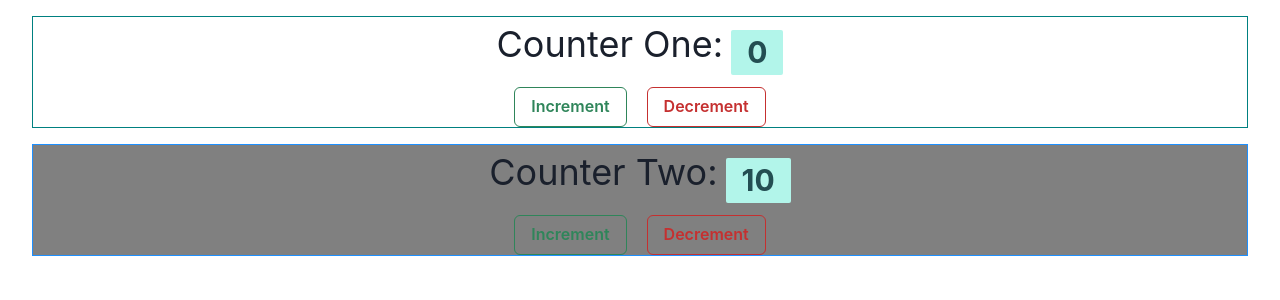
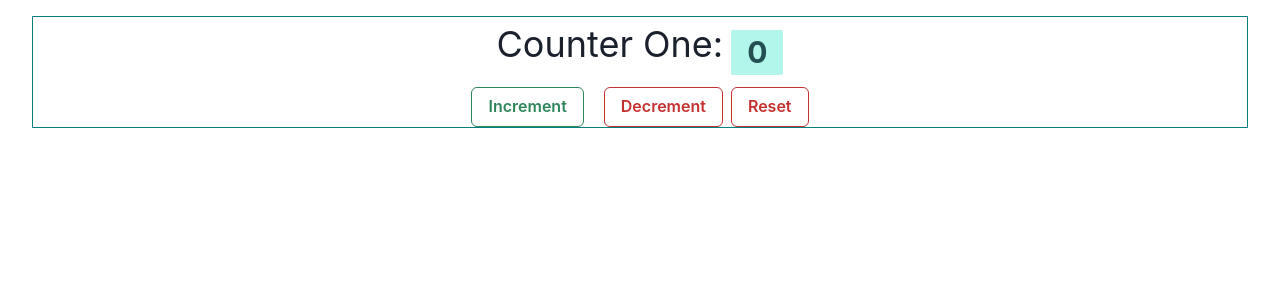
Before and after one commit to codewithghani/react-fundamentals, a React (Vite) app: page / in a window 1280 px wide. Shown: the top 300 px of the page. Built offline with nearby package versions, Linux system fonts and the light colour scheme.

Commit message:
implementing counter again

```diff
--- a/src/components/Counter.tsx
+++ b/src/components/Counter.tsx
@@ -1,25 +1,31 @@
-import { Badge, Box, Button, Flex, HStack, Text } from "@chakra-ui/react";
-import { useReducer } from "react";
+import { Badge, Button, Flex, HStack, Text } from "@chakra-ui/react";
+import React, { useReducer } from "react";
 
+type updateAction = { type: "increment" | "decrement"; payload: number };
+type resetAction = { type: "reset" };
+type CounterAction = updateAction | resetAction;
+type CounterState = { count: number };
+
+export const CountStateContext = React.createContext({ state: 0 });
+
+const reducer = (state: CounterState, action: CounterAction): CounterState => {
+  switch (action.type) {
+    case "increment":
+      return { count: state.count + action.payload };
+    case "decrement":
+      return { count: state.count - action.payload };
+    case "reset":
+      return initialState;
+    default:
+      return state;
+  }
+};
+const initialState = {
+  count: 0,
+};
 const Counter = () => {
-  const reducer = (state, action) => {
-    switch (action.type) {
-      case "INCREMENT":
-        return { ...state, counterone: state.counterone + 1 };
-      case "DECREMENT":
-        return { ...state, counterone: state.counterone - 1 };
-      case "INCREMENT2":
-        return { ...state, countertwo: state.countertwo + 1 };
-      case "DECREMENT2":
-        return { ...state, countertwo: state.countertwo - 1 };
-      default:
-        return state;
-    }
-  };
-  const [count, dispatch] = useReducer(reducer, {
-    counterone: 0,
-    countertwo: 10,
-  });
+  const [state, dispatch] = useReducer(reducer, initialState);
+
   return (
     <>
       <Flex
@@ -31,7 +37,7 @@ const Counter = () => {
         <HStack>
           <Text fontSize={"4xl"}>Counter One: </Text>
           <Badge paddingX={4} fontSize={"3xl"} colorScheme="teal">
-            {count.counterone}
+            {state.count}
           </Badge>
         </HStack>
         <HStack>
@@ -39,46 +45,23 @@ const Counter = () => {
             variant={"outline"}
             colorScheme="green"
             marginRight={3}
-            onClick={() => dispatch({ type: "INCREMENT" })}
+            onClick={() => dispatch({ type: "increment", payload: 3 })}
           >
             Increment
           </Button>
           <Button
             variant={"outline"}
             colorScheme="red"
-            onClick={() => dispatch({ type: "DECREMENT" })}
+            onClick={() => dispatch({ type: "decrement", payload: 3 })}
           >
             Decrement
-          </Button>
-        </HStack>
-      </Flex>
-      <Flex
-        border={"1px solid dodgerblue"}
-        direction={"column"}
-        align={"center"}
-        background={"grey"}
-      >
-        <HStack>
-          <Text fontSize={"4xl"}>Counter Two: </Text>
-          <Badge paddingX={4} fontSize={"3xl"} colorScheme="teal">
-            {count.countertwo}
-          </Badge>
-        </HStack>
-        <HStack>
-          <Button
-            variant={"outline"}
-            colorScheme="green"
-            marginRight={3}
-            onClick={() => dispatch({ type: "INCREMENT2" })}
-          >
-            Increment
           </Button>
           <Button
             variant={"outline"}
             colorScheme="red"
-            onClick={() => dispatch({ type: "DECREMENT2" })}
+            onClick={() => dispatch({ type: "reset" })}
           >
-            Decrement
+            Reset
           </Button>
         </HStack>
       </Flex>
```
Also changed, not shown: src/App.tsx (+3 -25 lines).
